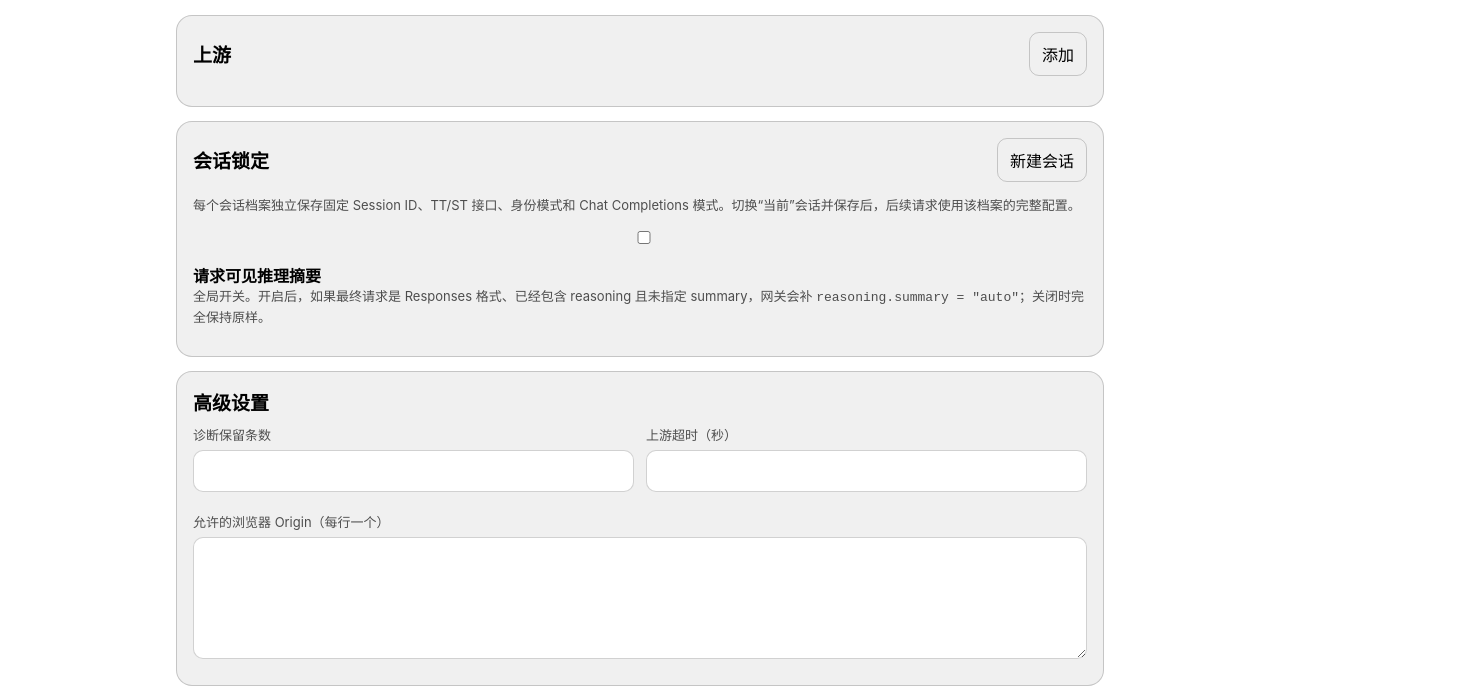
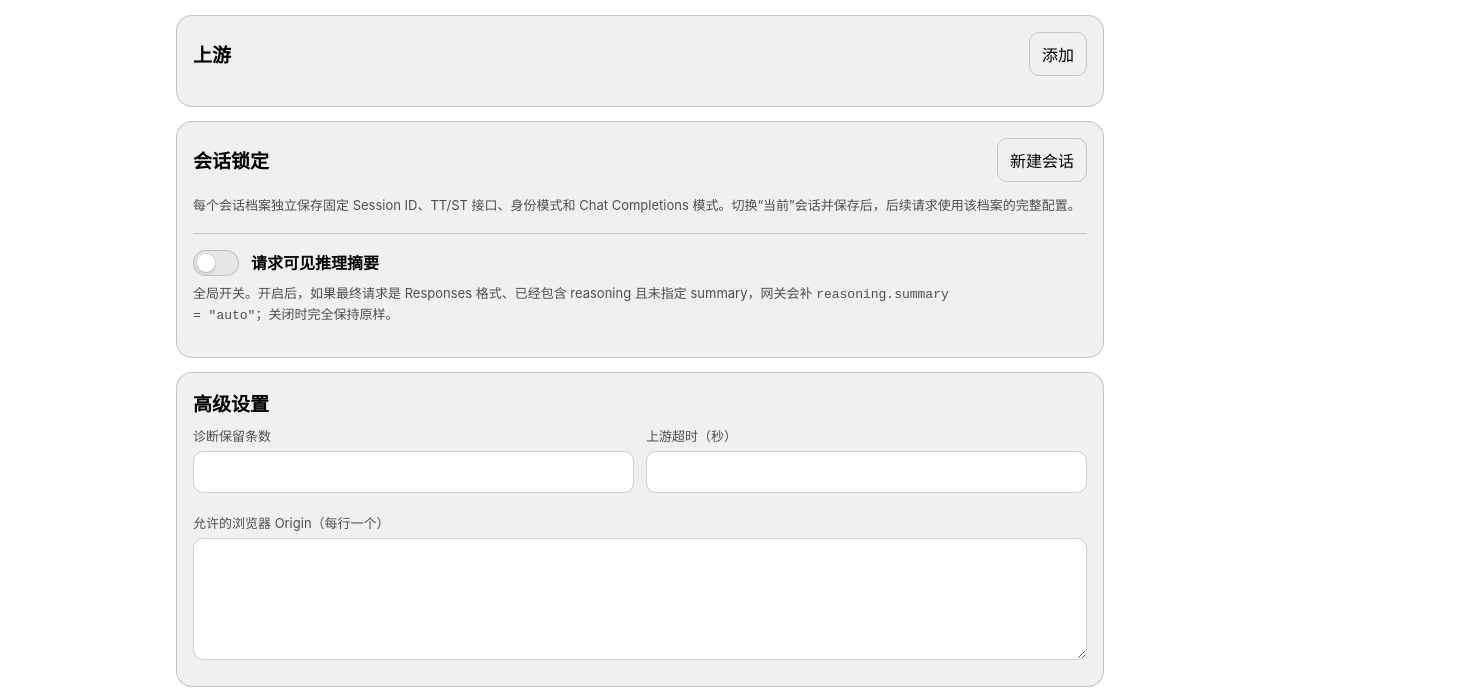
Before and after one commit to Roballz/codex-cache-proxy, a website: page public/index.html in a window 1280 px wide. Shown: the part 124-813 px from the top of the page, 1477 px wide, since content can reach past the window. Drawn offline with Linux system fonts and the light colour scheme; no server answers.

Commit message:
ui: style reasoning summary switch

```diff
--- a/public/style.css
+++ b/public/style.css
@@ -121,6 +121,71 @@ button {
 .note { font-size: 14px; }
 .note p { margin: 8px 0 0; line-height: 1.5; }
 
+.reasoning-setting {
+  border-top: 1px solid var(--border);
+  margin: 18px 0 16px;
+  padding-top: 16px;
+}
+.reasoning-setting-head {
+  display: flex;
+  align-items: center;
+  justify-content: flex-start;
+  gap: 12px;
+  min-width: 0;
+}
+.reasoning-setting-title {
+  font-size: 16px;
+  line-height: 1.35;
+}
+.reasoning-setting-hint {
+  margin: 8px 0 0;
+  max-width: 760px;
+}
+.switch {
+  display: inline-flex;
+  align-items: center;
+  margin: 0;
+  cursor: pointer;
+  flex: 0 0 auto;
+}
+.switch input {
+  position: absolute;
+  opacity: 0;
+  pointer-events: none;
+}
+.switch-track {
+  position: relative;
+  width: 46px;
+  height: 26px;
+  border-radius: 999px;
+  border: 1px solid var(--border);
+  background: color-mix(in srgb, CanvasText 10%, Canvas);
+  transition: background .18s ease, border-color .18s ease;
+}
+.switch-track::after {
+  content: '';
+  position: absolute;
+  top: 3px;
+  left: 3px;
+  width: 18px;
+  height: 18px;
+  border-radius: 50%;
+  background: Canvas;
+  box-shadow: 0 1px 3px color-mix(in srgb, CanvasText 28%, transparent);
+  transition: transform .18s ease;
+}
+.switch input:checked + .switch-track {
+  background: var(--accent);
+  border-color: var(--accent);
+}
+.switch input:checked + .switch-track::after {
+  transform: translateX(20px);
+}
+.switch input:focus-visible + .switch-track {
+  outline: 2px solid color-mix(in srgb, var(--accent) 65%, transparent);
+  outline-offset: 2px;
+}
+
 .diag {
   display: grid;
   gap: 8px;
```
